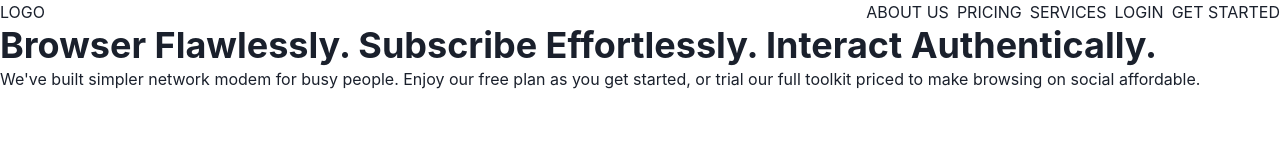
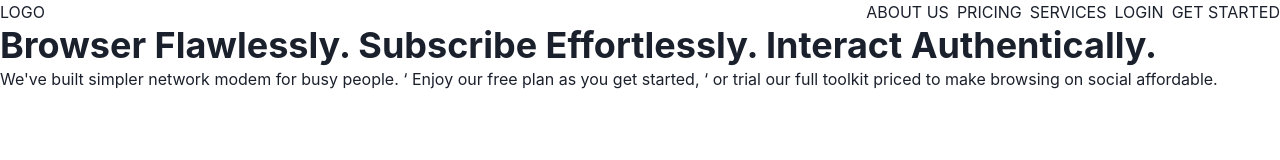
Before and after one commit to Kiddo-prog/wifibase-, a Next.js app: page /pricing in a window 1280 px wide. Shown: the top 160 px of the page. Built offline with nearby package versions, Linux system fonts and the light colour scheme.

Commit message:
Added non-breaking tag

```diff
--- a/components/Pricingpage/Banner.js
+++ b/components/Pricingpage/Banner.js
@@ -7,8 +7,8 @@ export default function PricingBanner(){
             Browser Flawlessly. Subscribe Effortlessly. Interact Authentically.
             </Heading>
             <Text>
-                We've built simpler network modem for busy people.
-                Enjoy our free plan as you get started,
+                We've built simpler network modem for busy people. &lsquo;
+                Enjoy our free plan as you get started, &lsquo;
                 or trial our full toolkit priced to make browsing on social affordable.
             </Text>
         </Box>
```
